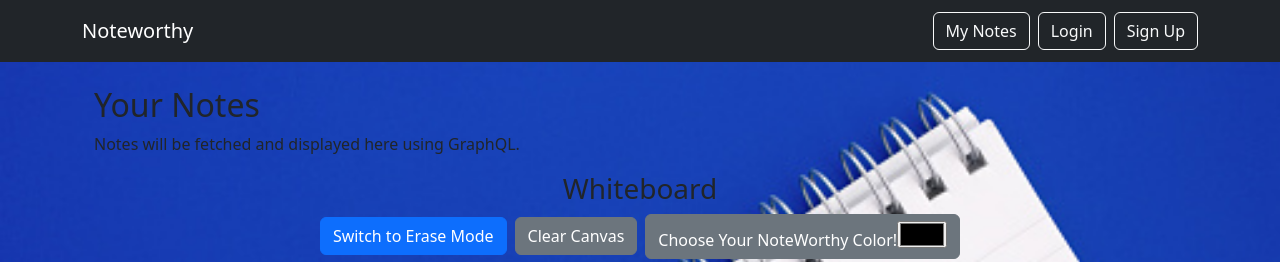
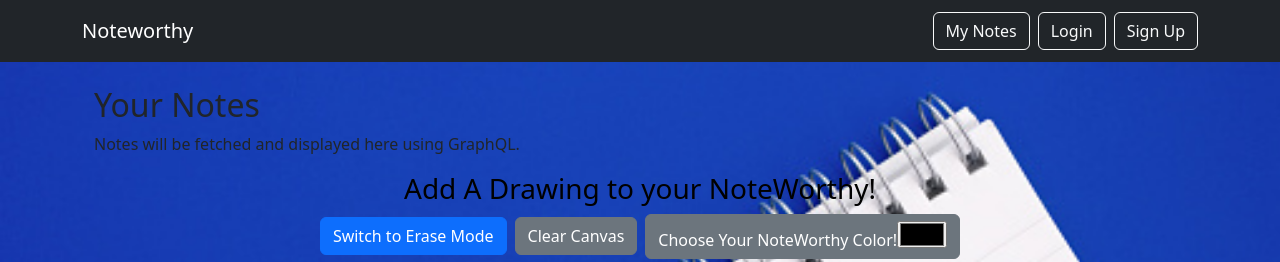
Before and after one commit to jedfalk/Noteworthy, a React (Create React App) app in the folder client/: page /notes in a window 1280 px wide. Shown: the top 262 px of the page. Built offline with nearby package versions, Linux system fonts and the light colour scheme.

Commit message:
added another feature to the whiteboard

```diff
--- a/client/src/components/Whiteboard.jsx
+++ b/client/src/components/Whiteboard.jsx
@@ -20,7 +20,7 @@ export default function Whiteboard() {
 
   return (
     <div className="text-center">
-      <h3>Whiteboard</h3>
+      <h3 style={{ color: strokeColor }}>Add A Drawing to your NoteWorthy!</h3>
 
       <div className="mb-3">
         <button onClick={toggleMode} className="btn btn-primary">
```
